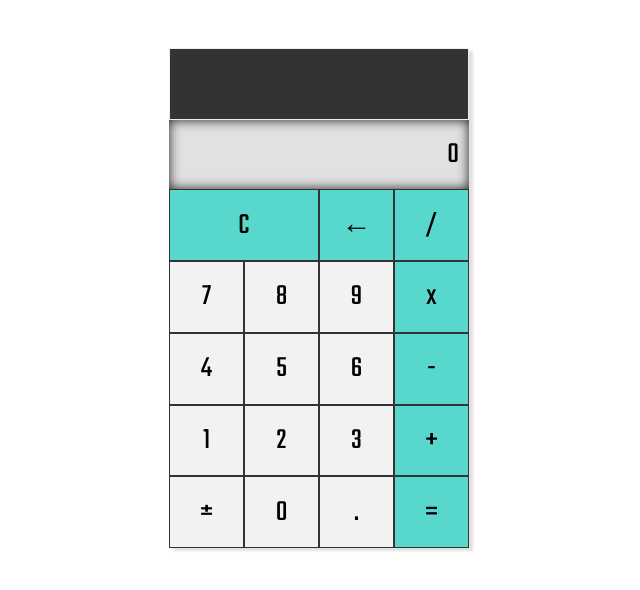
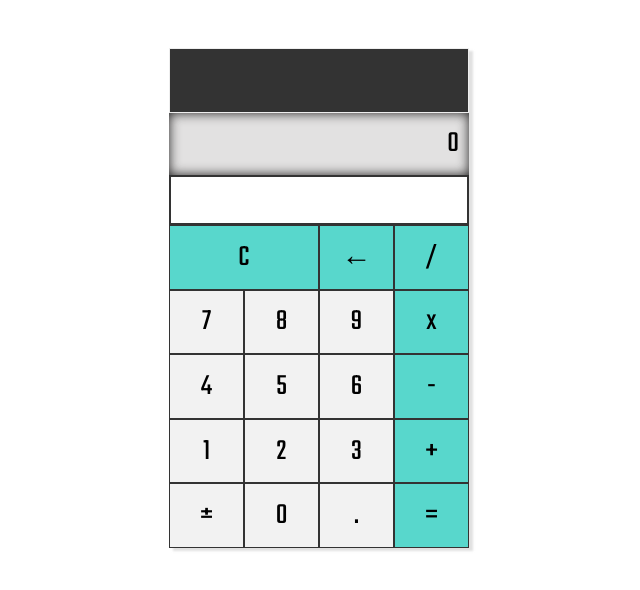
Before and after one commit to fracado/random-advice-calculator, a Vue app: page / in a window 1280 px wide. Shown: the top 590 px of the page, without its empty margins (321-961 px from the left). Built offline with nearby package versions, Linux system fonts and the light colour scheme.

Commit message:
added api get data

```diff
--- a/package.json
+++ b/package.json
@@ -8,6 +8,7 @@
     "lint": "vue-cli-service lint"
   },
   "dependencies": {
+    "axios": "^0.18.0",
     "vue": "^2.6.6"
   },
   "devDependencies": {
--- a/src/components/Calculator.vue
+++ b/src/components/Calculator.vue
@@ -5,6 +5,8 @@
       <div class="prev">{{ calculator.previous || '' }} {{ calculator.sign }}</div>
       <!-- show current input in display -->
       <div class="display">{{ calculator.current || '0' }}</div>
+      <!-- show API info -->
+      <div class="info">{{ calculator.info }}</div>
       <!-- show buttons with methods on click -->
       <div @click="clearAll" class="btn operator c">C</div>
       <div @click="del" class="btn operator">←</div>
@@ -30,6 +32,7 @@
 </template>
 
 <script>
+import axios from 'axios';
 export default {
   name: 'Simple Vue Calculator',
   data(){
@@ -40,17 +43,18 @@ export default {
         operator: null,
         operatorClicked: false,
         sign: '',
-        end: false
+        info: null
       }
     }
   },
+
   methods: {
     // attaches numbers clicked
     append(number) {
-      if(number == '0' && this.calculator.current == '')
+      if (number == '0' && this.calculator.current == '')
         this.calculator.current = ''
       else {
-        if(this.calculator.operatorClicked) {
+        if (this.calculator.operatorClicked) {
           this.calculator.current = ''
           this.calculator.operatorClicked = false
         }
@@ -65,7 +69,9 @@ export default {
       )
       this.calculator.previous = null
       this.calculator.sign = ''
-      this.calculator.end = true
+      axios
+      .get('https://api.adviceslip.com/advice')
+      .then(response => (this.calculator.info = '"'+ response.data.slip.advice +'"'))
     },
     // basic operators: add, substract, multiply, divide
     add() {
@@ -115,7 +121,7 @@ export default {
       this.calculator.previous = null
       this.calculator.sign = ''
     },
-  }
+  },
 }
 </script>
 
@@ -188,4 +194,14 @@ export default {
   cursor: pointer;
 }
 
+.info {
+  grid-column:  1 / 5;
+  display: flex;
+  justify-content: center;
+  align-items: center;
+  border: 2px solid #333;
+  font-style: italic;
+  padding: 2px;
+}
+
 </style>
```
Also changed, not shown: 1 other file (tests, documents, lock files or other folders).
